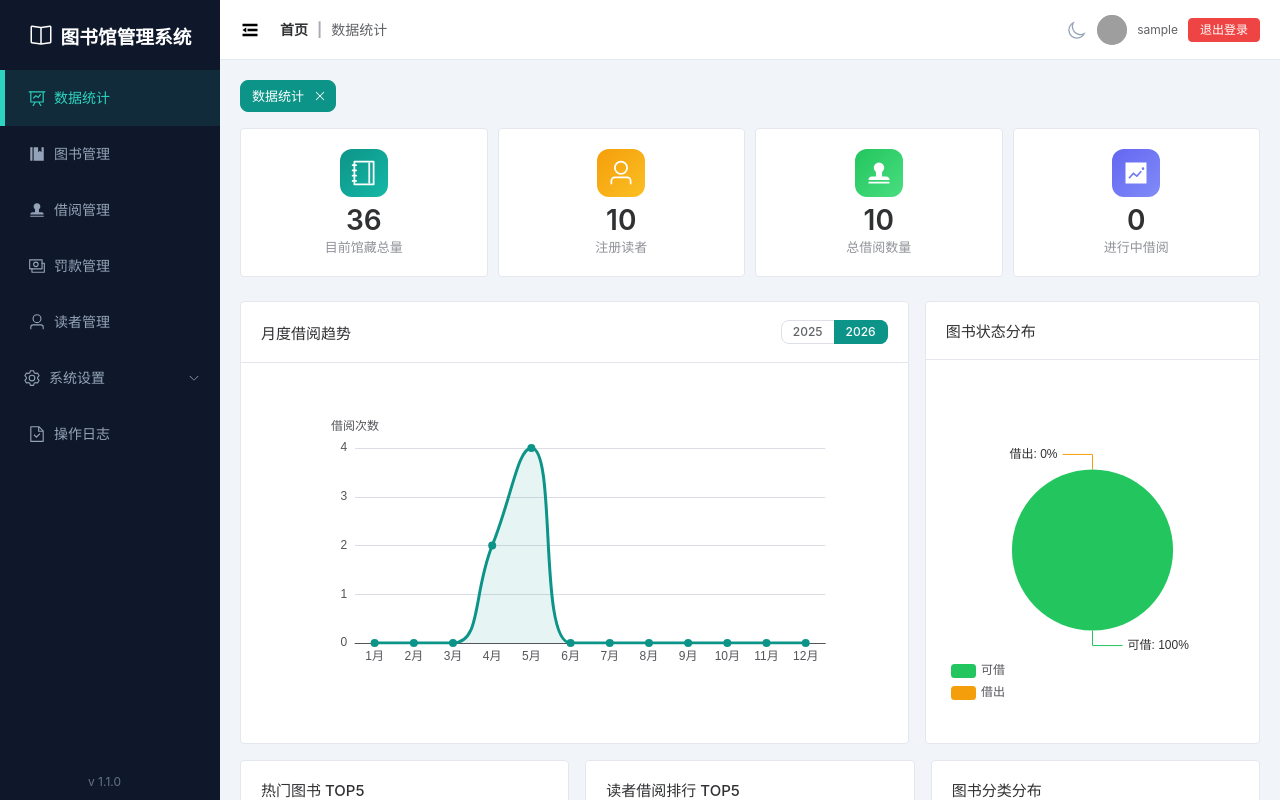
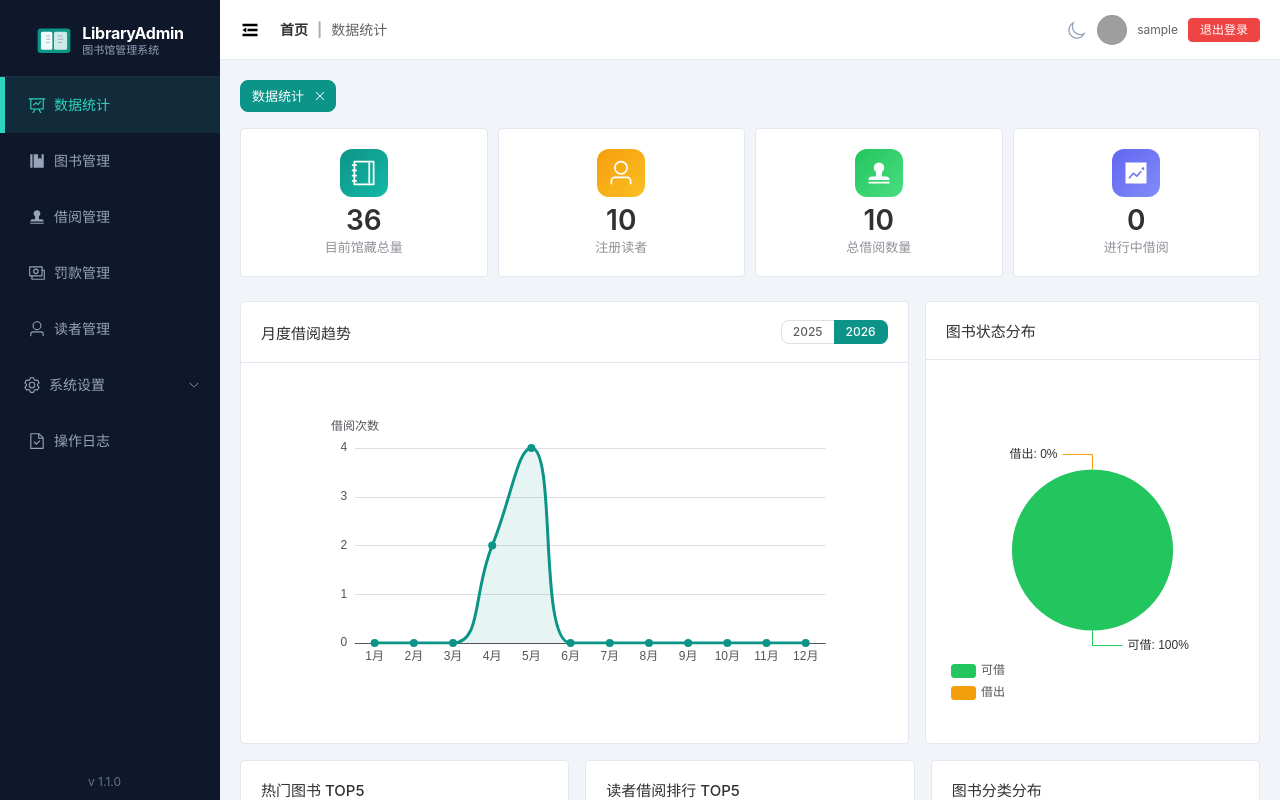
Before and after one commit to Leiuo/library-admin, a Vue app: page /#/dashboard in a window 1280 px wide. Built offline with nearby package versions, Linux system fonts and the light colour scheme; sample sign-in values are in the browser's storage; grey boxes are pictures that could not be loaded.

Commit message:
侧边栏顶部添加 logo 图标，使用 svg 绘制

```diff
--- a/src/views/Layout.vue
+++ b/src/views/Layout.vue
@@ -6,10 +6,29 @@
         <el-aside class="layout-aside" :class="{ 'aside-mobile-open': isMobile && !isCollapse }"
             :width="isMobile || !isCollapse ? '220px' : '66px'">
             <div class="aside-title">
-                <el-icon size="24">
-                    <Reading />
-                </el-icon>
-                <h3 v-if="isMobile || !isCollapse">图书馆管理系统</h3>
+                <div class="logo-mark">
+                    <svg viewBox="0 0 44 44" width="36" height="36" fill="none">
+                        <rect x="2" y="8" width="40" height="30" rx="4" fill="url(#logo-grad)" />
+                        <rect x="6" y="12" width="14" height="22" rx="2" fill="#fff" opacity="0.95" />
+                        <rect x="22" y="12" width="16" height="22" rx="2" fill="#fff" opacity="0.8" />
+                        <line x1="13" y1="17" x2="17" y2="17" stroke="#94a3b8" stroke-width="1" stroke-linecap="round" />
+                        <line x1="13" y1="21" x2="17" y2="21" stroke="#94a3b8" stroke-width="1" stroke-linecap="round" />
+                        <line x1="13" y1="25" x2="16" y2="25" stroke="#94a3b8" stroke-width="1" stroke-linecap="round" />
+                        <line x1="27" y1="17" x2="32" y2="17" stroke="#94a3b8" stroke-width="1" stroke-linecap="round" />
+                        <line x1="27" y1="21" x2="33" y2="21" stroke="#94a3b8" stroke-width="1" stroke-linecap="round" />
+                        <line x1="27" y1="25" x2="31" y2="25" stroke="#94a3b8" stroke-width="1" stroke-linecap="round" />
+                        <defs>
+                            <linearGradient id="logo-grad" x1="0" y1="0" x2="44" y2="44">
+                                <stop offset="0%" stop-color="#0d9488" />
+                                <stop offset="100%" stop-color="#14b8a6" />
+                            </linearGradient>
+                        </defs>
+                    </svg>
+                </div>
+                <div v-if="isMobile || !isCollapse" class="title-text">
+                    <div class="title-main">LibraryAdmin</div>
+                    <div class="title-sub">图书馆管理系统</div>
+                </div>
             </div>
             <el-menu :default-active="$route.path" :collapse="!isMobile && isCollapse" :collapse-transition="false"
                 router background-color="#0f172a" text-color="#94a3b8" active-text-color="#2dd4bf" class="aside-menu"
@@ -233,16 +252,39 @@ const breadcrumbs = computed(() => {
     position: relative;
 
     .aside-title {
-        color: #fff;
-        height: 30px;
         display: flex;
-        gap: 8px;
         align-items: center;
         justify-content: center;
-        margin: 20px 0;
+        gap: 10px;
+        padding: 22px 12px 18px;
+        border-bottom: 1px solid rgba(148, 163, 184, 0.15);
 
-        h3 {
-            white-space: nowrap;
+        .logo-mark {
+            flex-shrink: 0;
+            display: flex;
+            align-items: center;
+            justify-content: center;
+        }
+
+        .title-text {
+            min-width: 0;
+            line-height: 1.25;
+            overflow: hidden;
+
+            .title-main {
+                font-size: 16px;
+                font-weight: 700;
+                color: #fff;
+                letter-spacing: -.3px;
+                white-space: nowrap;
+            }
+
+            .title-sub {
+                font-size: 11px;
+                color: #94a3b8;
+                margin-top: 1px;
+                white-space: nowrap;
+            }
         }
     }
 
@@ -425,10 +467,6 @@ const breadcrumbs = computed(() => {
 <style lang="less">
 html.dark {
     .layout-aside {
-        .aside-title {
-            color: #e2e8f0;
-        }
-
         .version {
             color: #94a3b8;
         }
```
